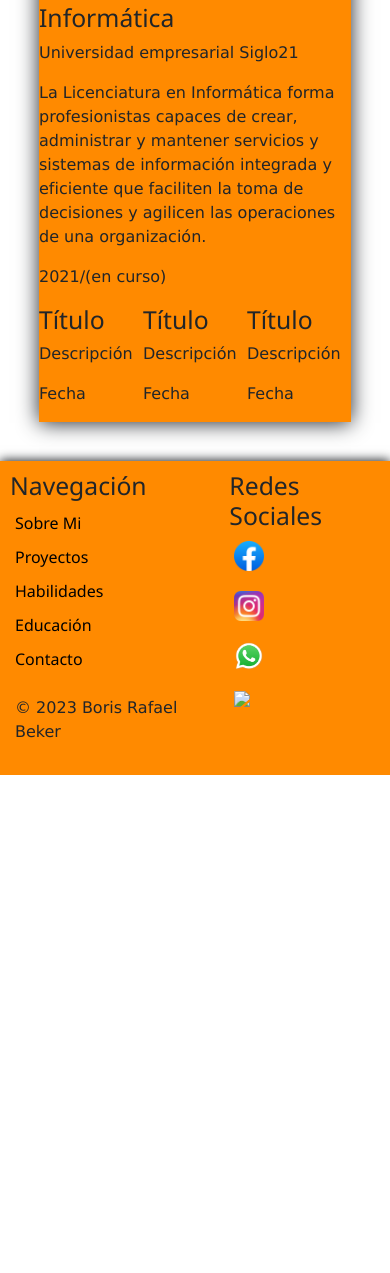
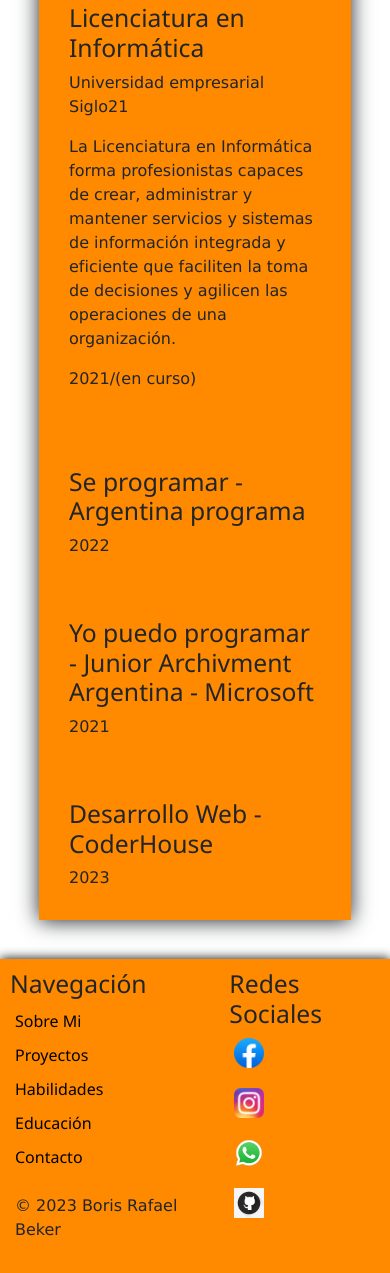
Before and after one commit to BorisBeker/46880, a website: page pages/educacion.html in a window 390 px wide. Shown: the part 659-1932 px from the top of the page. Before the commit the page ends 1434 px from the top, so only its background shows below. Drawn offline with nearby package versions, Linux system fonts and the light colour scheme.

Commit message:
terminando proyecto

```diff
--- a/pages/educacion.html
+++ b/pages/educacion.html
@@ -14,7 +14,8 @@
     <meta name="author" content="Boris Rafael Beker">
     <meta name="robots" content="index, follow">
     <meta property="og:title" content="Boris Beker | Educación">
-    <meta property="og:description" content="Boris Beker - Mi educación y títulos académicos en Informática. Conoce mi formación académica y experiencia educativa.">
+    <meta property="og:description"
+        content="Boris Beker - Mi educación y títulos académicos en Informática. Conoce mi formación académica y experiencia educativa.">
     <meta property="og:url" content="https://borisbeker.github.io/46880/pages/educacion.html">
     <meta property="og:type" content="website">
     <meta property="og:locale" content="es_AR">
@@ -62,7 +63,8 @@
         <h1>MIS TÍTULOS</h1>
         <div class="grid">
             <div class="caja-educacion c1">
-                <img src="../assets/christopher-gower-m_HRfLhgABo-unsplash.jpg" alt="imagen referencial">
+                <img src="../assets/portada.jpg" alt="imagen referencial">
+                <div class="contenido-de-cajas">
                     <h2>Licenciatura en Informática</h2>
                     <p>Universidad empresarial Siglo21</p>
                     <p>La Licenciatura en Informática forma profesionistas capaces de crear, administrar y mantener
@@ -70,20 +72,24 @@
                         agilicen las operaciones de una organización.</p>
                     <p>2021/(en curso)</p>
                 </div>
+            </div>
             <div class="caja-educacion c2">
-                <h2>Título</h2>
-                <p>Descripción</p>
-                <p>Fecha</p>
+                <div class="contenido-de-cajas">
+                    <h2>Se programar - Argentina programa</h2>
+                    <p>2022</p>
+                </div>
             </div>
             <div class="caja-educacion c3">
-                <h2>Título</h2>
-                <p>Descripción</p>
-                <p>Fecha</p>
+                <div class="contenido-de-cajas">
+                    <h2>Yo puedo programar - Junior Archivment Argentina - Microsoft</h2>
+                    <p>2021</p>
+                </div>
             </div>
             <div class="caja-educacion c4">
-                <h2>Título</h2>
-                <p>Descripción</p>
-                <p>Fecha</p>
+                <div class="contenido-de-cajas">
+                    <h2>Desarrollo Web - CoderHouse</h2>
+                    <p>2023</p>
+                </div>
             </div>
         </div>
     </section>
@@ -120,13 +126,12 @@
                     <li><a href=""><img src="../assets/facebook.webp" alt=""></a></li>
                     <li><a href=""><img src="../assets/instagram.webp" alt=""></a></li>
                     <li><a href=""><img src="../assets/whatsapp.png" alt=""></a></li>
-                    <li><a href=""><img
-                                src="../a
+                    <li><a href=""><img src="../assets/github.png" alt=""></a></li>
                 </ul>
             </div>
         </div>
     </footer>
-    <script src="https://cdn.jsdelivr.net/npm/bootstrap@5.3.2/dist/js/bootstrap.bundle.min.js"
+    <script src=" https://cdn.jsdelivr.net/npm/bootstrap@5.3.2/dist/js/bootstrap.bundle.min.js"
         integrity="sha384-C6RzsynM9kWDrMNeT87bh95OGNyZPhcTNXj1NW7RuBCsyN/o0jlpcV8Qyq46cDfL"
         crossorigin="anonymous"></script>
 </body>
--- a/scss/components/_grid.scss
+++ b/scss/components/_grid.scss
@@ -19,4 +19,7 @@
             object-fit: cover;
         }
     }
+    .contenido-de-cajas{
+        margin: 1.875rem;
+    }
 }
--- a/scss/layout/media/_media320.scss
+++ b/scss/layout/media/_media320.scss
@@ -3,4 +3,13 @@
     footer h2 {
         font-size: 1.25rem;
     }
+
+    //educacion
+    .seccion-educacion{
+        .c1{
+            img{
+                display: none;
+            }
+        }
+    }
 }
--- a/scss/layout/media/_media375.scss
+++ b/scss/layout/media/_media375.scss
@@ -4,4 +4,12 @@
     .datos h2 {
         text-align: center;
     }
+
+    // habilidades
+    .seccion-habilidades{
+        img{
+            object-fit: cover;
+            max-width: 50vw;
+        }
+    }
 }
--- a/scss/layout/media/_media425.scss
+++ b/scss/layout/media/_media425.scss
@@ -39,6 +39,13 @@
         }
     }
 
+    //educacion
+    .seccion-educacion{
+        .grid{
+            display: flex;
+            flex-direction: column;
+        }
+    }
 
     footer{
         .redes_sociales {
```
Also changed, not shown: pages/habilidades.html (+11 -10 lines), README.md, css/style.css. Lines whose indentation alone changed are shown as unchanged.
